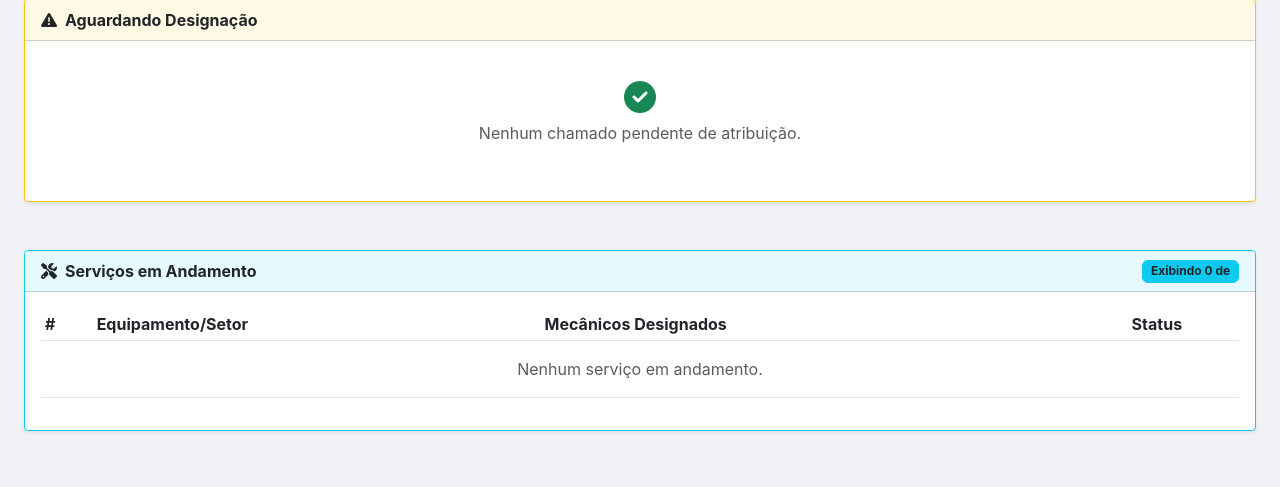
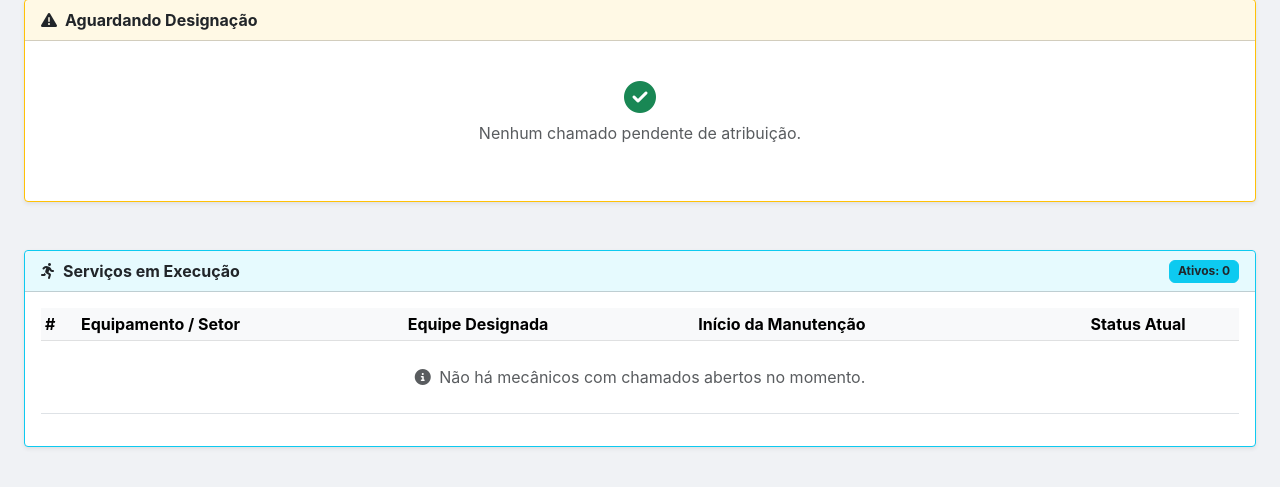
Before and after one commit to Luannz/Sistema_Manutencao, a Django app: template manutencao/templates/manutencao/admin_dashboard.html in a window 1280 px wide. Shown: the part 87-574 px from the top of the page. Run offline with Django 5.2, Linux system fonts and the light colour scheme; the template is opened without the code that fills it, so the values that code supplies are empty; some libraries are stand-ins or nearby versions.

Commit message:
ainda nao foi

```diff
--- a/manutencao/templates/manutencao/admin_dashboard.html
+++ b/manutencao/templates/manutencao/admin_dashboard.html
@@ -80,45 +80,61 @@
 
     <div class="card shadow-sm border-info">
         <div class="card-header bg-info bg-opacity-10 text-dark fw-bold d-flex justify-content-between align-items-center">
-            <span><i class="fas fa-tools me-2"></i>Serviços em Andamento</span>
+            <span><i class="fas fa-running me-2"></i>Serviços em Execução</span>
             <span class="badge bg-info text-dark border border-info" style="font-size: 0.75rem;">
-                Exibindo {{ chamados_em_andamento|length }} de {{ total_andamento }}
+                Ativos: {{ chamados_em_andamento|length }}
             </span>
         </div>
         <div class="card-body">
             <div class="table-responsive">
                 <table class="table table-sm table-hover align-middle">
-                    <thead>
+                    <thead class="table-light">
                         <tr>
                             <th>#</th>
-                            <th>Equipamento/Setor</th>
-                            <th>Mecânicos Designados</th>
-                            <th class="text-center">Status</th>
+                            <th>Equipamento / Setor</th>
+                            <th>Equipe Designada</th>
+                            <th>Início da Manutenção</th>
+                            <th class="text-center">Status Atual</th>
                         </tr>
                     </thead>
                     <tbody>
                         {% for chamado in chamados_em_andamento %}
                         <tr>
-                            <td>{{ chamado.id }}</td>
+                            <td><span class="text-muted fw-bold">#{{ chamado.id }}</span></td>
                             <td>
                                 {% if chamado.tipo == 'equipamento' %}
-                                    <i class="fas fa-cog text-muted me-1"></i> <strong>{{ chamado.equipamento.nome }}</strong>
+                                    <i class="fas fa-cog text-primary me-1"></i> <strong>{{ chamado.equipamento.nome }}</strong>
                                 {% else %}
-                                    <i class="fas fa-building text-muted me-1"></i> <span class="badge bg-light text-dark border" style="font-size: 0.7rem;">AVULSO</span>
+                                    <i class="fas fa-building text-secondary me-1"></i> <span class="badge bg-light text-dark border" style="font-size: 0.7rem;">AVULSO</span>
                                 {% endif %}
                                 <br><small class="text-muted">{{ chamado.nome_setor }}</small>
                             </td>
                             <td>
                                 {% for mec in chamado.mecanicos.all %}
-                                    <span class="badge bg-light text-dark border">{{ mec.username }}</span>
+                                    <span class="badge bg-white text-dark border shadow-sm mb-1">
+                                        <i class="fas fa-user-wrench me-1 text-info"></i>{{ mec.username }}
+                                    </span>
                                 {% empty %}
-                                    <span class="text-muted small">Não atribuído</span>
+                                    <span class="text-danger small"><i class="fas fa-exclamation-circle me-1"></i>Sem equipe</span>
                                 {% endfor %}
                             </td>
-                            <td class="text-center"><span class="badge bg-success">Em Execução</span></td>
+                            <td>
+                                <small class="text-muted">
+                                    <i class="far fa-clock me-1"></i>{{ chamado.criado_em|date:"d/m H:i" }}
+                                </small>
+                            </td>
+                            <td class="text-center">
+                                <span class="badge rounded-pill bg-success px-3">
+                                    <i class="fas fa-spinner fa-spin me-1"></i> Em Execução
+                                </span>
+                            </td>
                         </tr>
                         {% empty %}
-                        <tr><td colspan="4" class="text-center py-3 text-muted">Nenhum serviço em andamento.</td></tr>
+                        <tr>
+                            <td colspan="5" class="text-center py-4 text-muted">
+                                <i class="fas fa-info-circle me-1"></i> Não há mecânicos com chamados abertos no momento.
+                            </td>
+                        </tr>
                         {% endfor %}
                     </tbody>
                 </table>
@@ -126,8 +142,8 @@
 
             {% if total_andamento > 10 %}
             <div class="text-center mt-3 border-top pt-2">
-                <a href="{% url 'historicos' %}" class="btn btn-sm btn-outline-info">
-                    <i class="fas fa-history me-1"></i> Ver todos os {{ total_andamento }} serviços em andamento
+                <a href="{% url 'historicos' %}" class="btn btn-sm btn-link text-info text-decoration-none fw-bold">
+                    <i class="fas fa-plus-circle me-1"></i> Ver todos os {{ total_andamento }} serviços designados
                 </a>
             </div>
             {% endif %}
```
